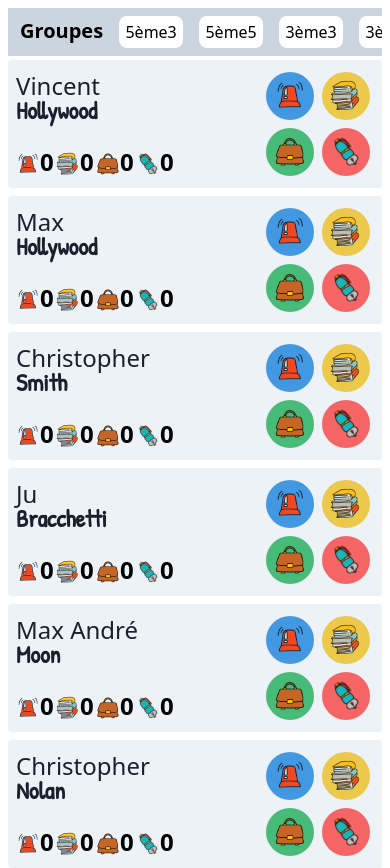
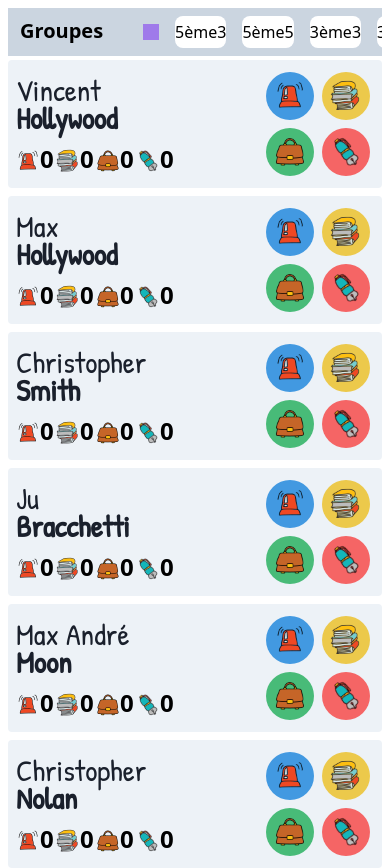
Before and after one commit to LeGlutux/Classroom, a React (Create React App) app: page / in a window 390 px wide. Built offline with nearby package versions, Linux system fonts and the light colour scheme.

Commit message:
ClassFilter
Added ClasFilter

```diff
--- a/package.json
+++ b/package.json
@@ -14,6 +14,9 @@
     "react-dom": "^16.13.1",
     "react-scripts": "3.4.1",
     "tailwindcss": "^1.2.0",
+    "tslint-config-prettier": "^1.18.0",
+    "tslint-plugin-prettier": "^2.3.0",
+    "tslint-react": "^4.2.0",
     "typescript": "~3.7.2"
   },
   "devDependencies": {
--- a/src/App.tsx
+++ b/src/App.tsx
@@ -1,25 +1,34 @@
 import React, { useState, ChangeEvent } from 'react'
 import Student from './components/Student'
 import data from './data'
-
+import ClassListFilter from './components/ClassListFilter'
 
 export default () => {
-
+    //    const groups = ['5ème3', '5ème5', '3ème3', '3ème5']
+    const [students, setStudents] = useState(data)
+    const handleFilter = (group: string) =>
+        setStudents(data.filter((student) => student.classe === group))
 
     return (
         <div className="flex w-full h-screen flex-col p-2">
             <div className="w-full h-12 bg-gray-400 flex flex-row justify-between">
-                <div className="ml-3 my-2 font-bold text-xl flex justify-around">Groupes</div>
-                <div className="flex overflow-auto ml-2">
-                <div><button className="h-8 mx-2 bg-white border-black-900 my-2 w-16 text-center rounded-lg">5ème3</button></div>
-                <div><button className="h-8 mx-2 bg-white border-black-900 my-2 w-16 text-center rounded-lg">5ème5</button></div>
-                <div><button className="h-8 mx-2 bg-white border-black-900 my-2 w-16 text-center rounded-lg">3ème3</button></div>
-                <div><button className="h-8 mx-2 bg-white border-black-900 my-2 w-16 text-center rounded-lg">3ème5</button></div>
+                <div className="ml-3 my-2 font-bold text-xl flex justify-around">
+                    Groupes{' '}
+                    <div className="mt-2 ml-10 bg-purple-500 md:bg-red-400 lg:bg-purple-800 xl:bg-black h-4 w-4">
+                        {' '}
+                    </div>
                 </div>
+                <ClassListFilter
+                    onFilter={(group) => handleFilter(group)}
+                    groups={Array.from(
+                        new Set(data.flatMap((student) => student.classe))
+                    )}
+                />
             </div>
-            {data.map(({ name, surname, avatar, classe }) => {
+            {students.map(({ name, surname, avatar, classe }, index) => {
                 return (
                     <Student
+                        key={index}
                         classe={classe}
                         name={name}
                         avatar={avatar}
--- /dev/null
+++ b/src/components/ClassListFilter.tsx
@@ -0,0 +1,24 @@
+import React, { useState, ChangeEvent } from 'react'
+
+interface ClassListFilterProps {
+    groups: string[]
+    onFilter: (group: string) => void
+}
+
+export default ({ groups, onFilter }: ClassListFilterProps) => {
+    return (
+        <div className="flex overflow-auto ml-2">
+            {groups.map((group, index) => {
+                return (
+                    <button
+                        onClick={() => onFilter(group)}
+                        className={`hover:bg-gray-800 h-8 mx-2 bg-white border-black-900 my-2 w-16 text-center rounded-lg`}
+                        key={index}
+                    >
+                        {group}
+                    </button>
+                )
+            })}
+        </div>
+    )
+}
--- a/src/components/GroupButton.tsx
+++ /dev/null
@@ -1,21 +0,0 @@
-import React, { useState, ChangeEvent } from 'react'
-import data from '../data'
-
-interface GroupButtonProps {
-    group: string
-
-}
-
-const sortedStudents = data.sort((x,y) => x.classe.localeCompare(y.classe))
-const [students, setStudents] = useState(sortedStudents)
-const handleSearch = (e: ChangeEvent<HTMLInputElement>) => {
-    setStudents(sortedStudents.filter(x => x.classe.toLowerCase().includes(e.target.value.toLowerCase())))
-}
-export default (Props:GroupButtonProps) => {
-
-    return (
-        <div className="flex overflow-auto ml-2">
-                <div></div>
-            </div>
-    )
-}
--- a/src/components/Student.tsx
+++ b/src/components/Student.tsx
@@ -20,37 +20,50 @@ export default (props: StudentProps) => {
         <div className="bg-gray-200 rounded flex justify-between w-full my-1">
             <div className="flex flex-col">
                 <div className="flex flex-col lg:flex-row xl:flex:row mt-2">
-                    <div className="ml-2 text-2xl md:text-3xl lg:text-4xl xl:text-5xl text-gray-900 font-medium h-5">
+                    <div className="font-studentName ml-2 text-3xl md:text-3xl lg:text-4xl xl:text-5xl text-gray-900 font-medium h-5">
                         {props.name}
                     </div>
-                    <div
-
-                        className="font-studentName ml-2 text-2xl md:text-3xl lg:text-4xl xl:text-5xl lg:ml-4 mt-1 md:mt-2 lg:mt-0 xl:mt-0 xl:ml-4 text-2xl text-gray-900 font-medium font-bold overflow-hidden"
-                    >
+                    <div className="font-studentName ml-2 text-3xl md:text-3xl lg:text-4xl xl:text-5xl lg:ml-4 mt-2 md:mt-4 lg:mt-0 xl:mt-0 xl:ml-4 text-2xl text-gray-900 font-medium font-bold overflow-hidden">
                         {props.surname}
                     </div>
                 </div>
-                <div className="text-xs text-gray-600 flex flex-row ml-2 mt-4 md:mt-2 md:mb-2">
+                <div className="text-xs text-gray-600 flex flex-row ml-2 md:mt-2 md:mb-2">
                     <div className="flex flex-row align-baseline">
-                        <img className="mt-2 w-6 h-6 md:w-8 md:h-8 lg:w-10 lg:h-10 xl:w-12 xl:h-12 md:ml-1 lg:ml-2 xl:ml-4" src={alarm} alt="" />{' '}
+                        <img
+                            className="mt-2 w-6 h-6 md:w-8 md:h-8 lg:w-10 lg:h-10 xl:w-12 xl:h-12 md:ml-1 lg:ml-2 xl:ml-4"
+                            src={alarm}
+                            alt=""
+                        />{' '}
                         <div className="font-bold text-black h-4 w-4 flex text-2xl md:text-3xl lg:text-4xl xl:text-5xl ">
                             {behaviour}
                         </div>
                     </div>{' '}
                     <div className="flex flex-row align-baseline">
-                        <img className="mt-2 w-6 h-6 md:w-8 md:h-8 lg:w-10 lg:h-10 xl:w-12 xl:h-12 md:ml-1 lg:ml-2 xl:ml-4" src={bookPile} alt="" />{' '}
+                        <img
+                            className="mt-2 w-6 h-6 md:w-8 md:h-8 lg:w-10 lg:h-10 xl:w-12 xl:h-12 md:ml-1 lg:ml-2 xl:ml-4"
+                            src={bookPile}
+                            alt=""
+                        />{' '}
                         <div className="font-bold text-black h-4 w-4 flex text-2xl md:text-3xl lg:text-4xl xl:text-5xl ">
                             {homework}
                         </div>
                     </div>{' '}
                     <div className="flex flex-row align-baseline">
-                        <img className="mt-2 w-6 h-6 md:w-8 md:h-8 lg:w-10 lg:h-10 xl:w-12 xl:h-12 md:ml-1 lg:ml-2 xl:ml-4" src={schoolBag} alt="" />{' '}
+                        <img
+                            className="mt-2 w-6 h-6 md:w-8 md:h-8 lg:w-10 lg:h-10 xl:w-12 xl:h-12 md:ml-1 lg:ml-2 xl:ml-4"
+                            src={schoolBag}
+                            alt=""
+                        />{' '}
                         <div className="font-bold text-black h-4 w-4 flex text-2xl md:text-3xl lg:text-4xl xl:text-5xl ">
                             {supply}
                         </div>
                     </div>{' '}
                     <div className="flex flex-row align-baseline">
-                        <img className="mt-2 w-6 h-6 md:w-8 md:h-8 lg:w-10 lg:h-10 xl:w-12 xl:h-12 md:ml-1 lg:ml-2 xl:ml-4" src={pen} alt="" />{' '}
+                        <img
+                            className="mt-2 w-6 h-6 md:w-8 md:h-8 lg:w-10 lg:h-10 xl:w-12 xl:h-12 md:ml-1 lg:ml-2 xl:ml-4"
+                            src={pen}
+                            alt=""
+                        />{' '}
                         <div className="font-bold text-black h-4 w-4 flex text-2xl md:text-3xl lg:text-4xl xl:text-5xl ">
                             {observation}
                         </div>
@@ -62,26 +75,42 @@ export default (props: StudentProps) => {
                     onClick={() => setBehaviour(behaviour + 1)}
                     className="flex p-2 bg-blue-500 text-white rounded-full w-12 h-12 xl:w-32 xl:h-32 lg:h-24 lg:w-24 md:h-20 md:w-20"
                 >
-                    <img className="md:w-16 md:h-16 md:p-1 lg:w-16 lg:h-16 lg:mx-2 xl:w-20 xl:h-20 xl:mx-4" src={alarm} alt="" />
+                    <img
+                        className="md:w-16 md:h-16 md:p-1 lg:w-16 lg:h-16 lg:mx-2 xl:w-20 xl:h-20 xl:mx-4"
+                        src={alarm}
+                        alt=""
+                    />
                 </button>
                 <button
                     onClick={() => setHomework(homework + 1)}
                     className="bg-yellow-500 p-2 text-white rounded-full w-12 h-12 xl:w-32 xl:h-32 lg:h-24 lg:w-24 md:h-20 md:w-20"
                 >
-                    <img className="md:w-16 md:h-16 md:p-1 lg:w-16 lg:h-16 lg:mx-2 xl:w-20 xl:h-20 xl:mx-4" src={bookPile} alt="" />
+                    <img
+                        className="md:w-16 md:h-16 md:p-1 lg:w-16 lg:h-16 lg:mx-2 xl:w-20 xl:h-20 xl:mx-4"
+                        src={bookPile}
+                        alt=""
+                    />
                 </button>
                 <button
                     onClick={() => setSupply(supply + 1)}
                     className="bg-green-500 p-2 text-white rounded-full w-12 h-12 xl:w-32 xl:h-32 lg:h-24 lg:w-24 md:h-20 md:w-20"
                 >
                     {' '}
-                    <img className="md:w-16 md:h-16 md:p-1 lg:w-16 lg:h-16 lg:mx-2 xl:w-20 xl:h-20 xl:mx-4" src={schoolBag} alt="" />
+                    <img
+                        className="md:w-16 md:h-16 md:p-1 lg:w-16 lg:h-16 lg:mx-2 xl:w-20 xl:h-20 xl:mx-4"
+                        src={schoolBag}
+                        alt=""
+                    />
                 </button>
                 <button
                     onClick={() => setObservation(observation + 1)}
                     className="bg-red-500 p-2 text-white rounded-full w-12 h-12 xl:w-32 xl:h-32 lg:h-24 lg:w-24 md:h-20 md:w-20"
                 >
-                    <img className="md:w-16 md:h-16 md:p-1 lg:w-16 lg:h-16 lg:mx-2 xl:w-20 xl:h-20 xl:mx-4" src={pen} alt="" />
+                    <img
+                        className="md:w-16 md:h-16 md:p-1 lg:w-16 lg:h-16 lg:mx-2 xl:w-20 xl:h-20 xl:mx-4"
+                        src={pen}
+                        alt=""
+                    />
                 </button>
             </div>
         </div>
--- a/tslint.json
+++ b/tslint.json
@@ -1,23 +1,33 @@
 {
     "defaultSeverity": "error",
-    "extends": ["tslint:recommended", "tslint-react", "tslint-config-prettier"],
+    "extends": [
+        "tslint:recommended",
+        "tslint-react",
+        "tslint-config-prettier"
+    ],
     "jsRules": {
         "prefixWithI": "never"
     },
     "rules": {
-        "interface-name": [false, "never-prefix"],
+        "interface-name": [
+            false,
+            "never-prefix"
+        ],
         "prettier": true,
-        "jsx-boolean-value": ["always"],
+        "jsx-boolean-value": [
+            "always"
+        ],
         "object-literal-sort-keys": false,
         "ordered-imports": false,
         "jsx-no-lambda": false
     },
-    "rulesDirectory": ["tslint-plugin-prettier"],
+    "rulesDirectory": [
+        "tslint-plugin-prettier"
+    ],
     "linterOptions": {
         "exclude": [
             "node_modules/**/*.ts",
-            "dist/**/*.ts",
-            "src/generated/**/*.tsx"
+            "dist/**/*.ts"
         ]
     }
 }
```
Also changed, not shown: src/data.ts (+4 -3 lines), src/.prettierrc.json, 1 other file (tests, documents, lock files or other folders).
